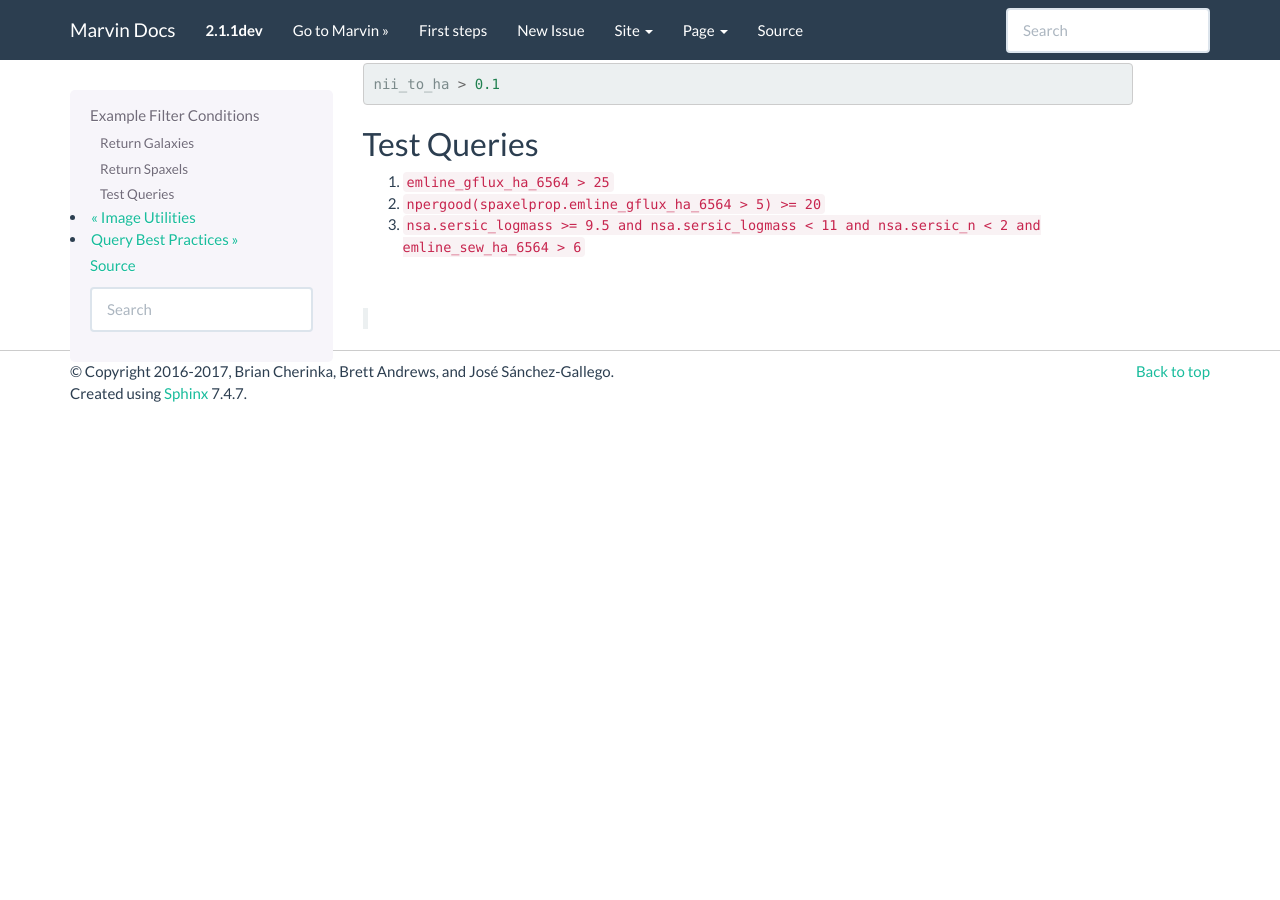
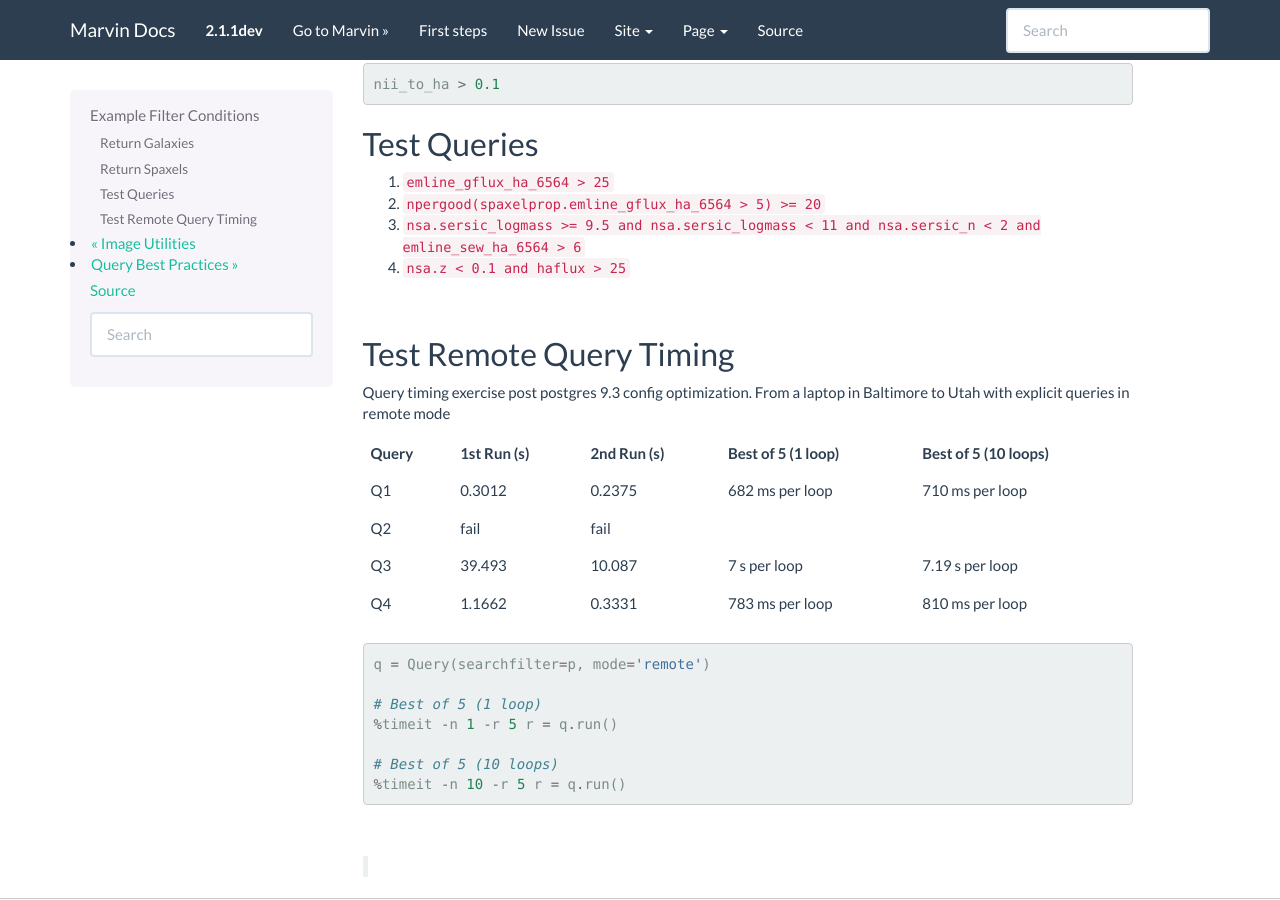
Before and after one commit to sdss/marvin, a Sphinx documentation site: the page built from docs/sphinx/tutorials/query-examples.rst, in a window 1280 px wide and 900 px high, scrolled down 870 px. Built offline with Sphinx 7.4.7, drawn with Linux system fonts in a browser that asks for light colours; pages that are not in the unit, such as notebooks, are missing from menus; the version number is read from the project's files by our own code; before the commit the page ends 1285 px from its top, so only the background shows below that.

Commit message:
adding query time tests in docs

```diff
--- a/docs/sphinx/tutorials/query-examples.rst
+++ b/docs/sphinx/tutorials/query-examples.rst
@@ -52,5 +52,32 @@ Test Queries
 1. ``emline_gflux_ha_6564 > 25``
 2. ``npergood(spaxelprop.emline_gflux_ha_6564 > 5) >= 20``
 3. ``nsa.sersic_logmass >= 9.5 and nsa.sersic_logmass < 11 and nsa.sersic_n < 2 and emline_sew_ha_6564 > 6``
+4. ``nsa.z < 0.1 and haflux > 25``
 
 |
+
+Test Remote Query Timing
+------------------------
+
+Query timing exercise post postgres 9.3 config optimization. From a laptop in Baltimore to Utah with explicit queries in remote mode
+
+=====  ===========  =========== ================== ====================
+Query  1st Run (s)  2nd Run (s) Best of 5 (1 loop) Best of 5 (10 loops)
+=====  ===========  =========== ================== ====================
+Q1     0.3012       0.2375      682 ms per loop    710 ms per loop
+Q2     fail         fail
+Q3     39.493       10.087      7 s per loop       7.19 s per loop
+Q4     1.1662       0.3331      783 ms per loop    810 ms per loop
+=====  ===========  =========== ================== ====================
+
+::
+
+    q = Query(searchfilter=p, mode='remote')
+
+    # Best of 5 (1 loop)
+    %timeit -n 1 -r 5 r = q.run()
+
+    # Best of 5 (10 loops)
+    %timeit -n 10 -r 5 r = q.run()
+
+|
```
